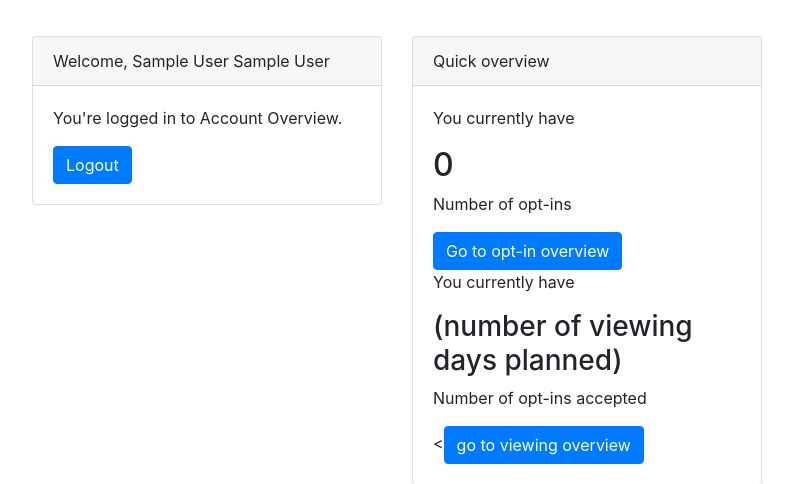
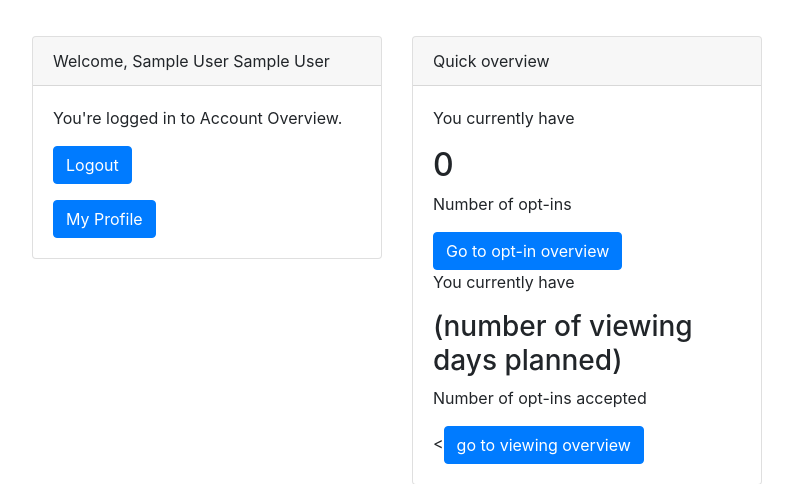
Before and after one commit to j-boers-13/DDWT19_FINAL_PROJECT, a PHP site: page /DDWT19_FINAL_PROJECT/final/myaccount in a window 1280 px wide. Shown: the part 196-680 px from the top of the page, without its empty margins (53-846 px from the left). Run offline with PHP 8.4, Linux system fonts and the light colour scheme; the visitor is signed in with stand-in values (Sample User, id 1); data that the repository does not hold is empty.

Commit message:
Made a profile button on the account page

```diff
--- a/final/index.php
+++ b/final/index.php
@@ -111,7 +111,7 @@ elseif (new_route('/DDWT19_FINAL_PROJECT/final/overview/', 'get')) {
 elseif (new_route('/DDWT19_FINAL_PROJECT/final/myrooms/', 'get')) {
 
     /* Page info */
-    $page_title = 'All your roomsw';
+    $page_title = 'All your rooms';
     $breadcrumbs = get_breadcrumbs([
         'DDWT19' => na('/DDWT19_FINAL_PROJECT/', False),
         'Week 2' => na('/DDWT19/final/', False),
--- a/final/views/account.php
+++ b/final/views/account.php
@@ -48,6 +48,8 @@
                         <div class="card-body">
                             <p>You're logged in to Account Overview.</p>
                             <a href="/DDWT19_FINAL_PROJECT/final/logout/" class="btn btn-primary">Logout</a>
+                            <p></p>
+                            <a href="/DDWT19_FINAL_PROJECT/final/profile/" class="btn btn-primary">My Profile</a>
                         </div>
                     </div>
                 </div>
```
